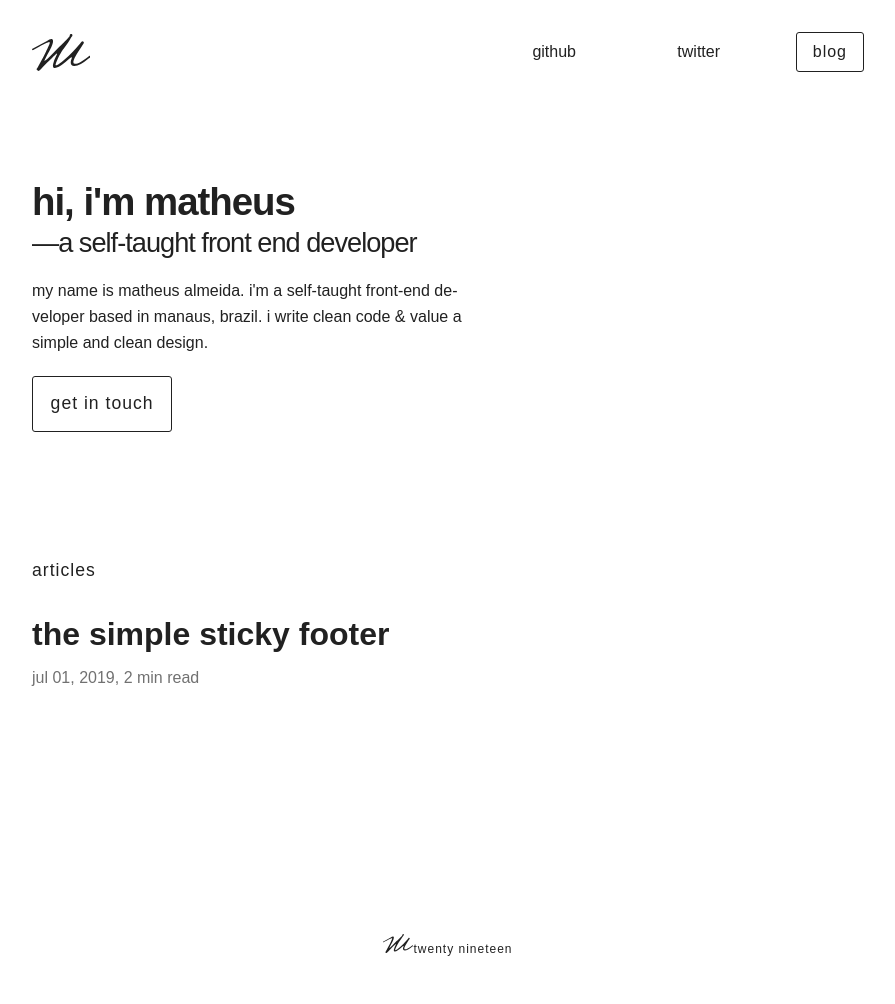
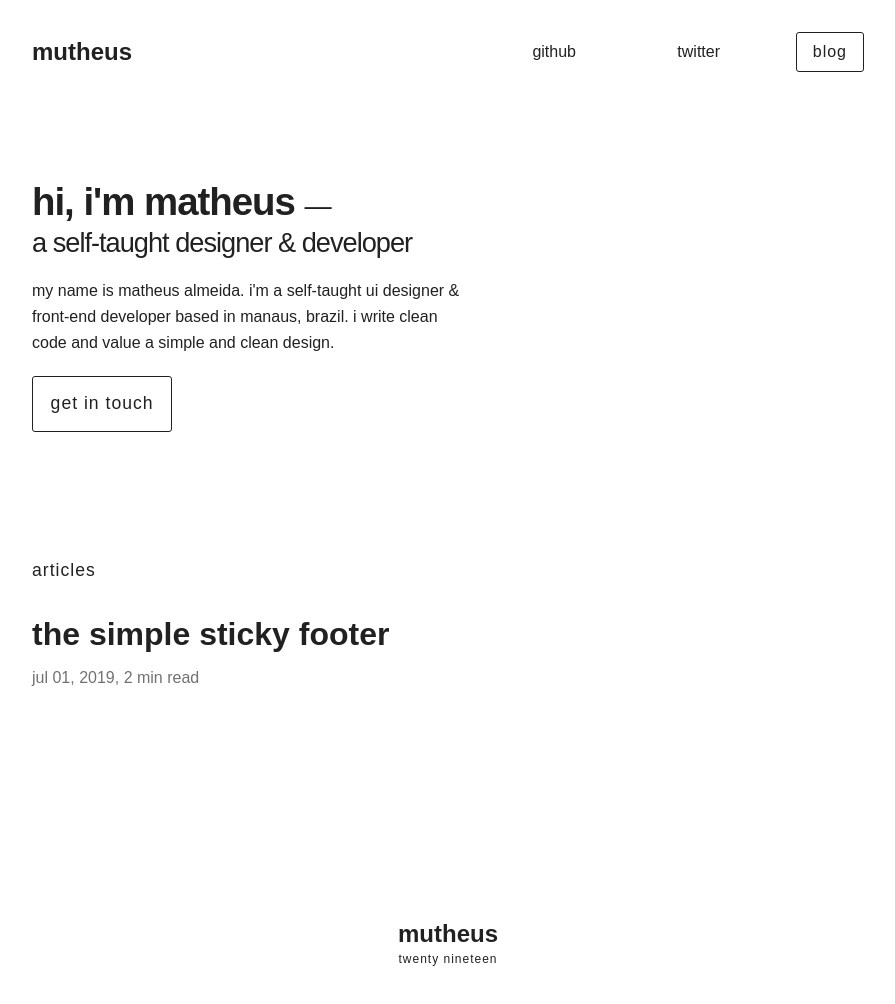
Before and after one commit to mutheusalmeida/mutheusalmeida.github.io, a plain HTML site: page blog/index.html in a window 1280 px wide. Shown: the whole page, without its empty margins (192-1087 px from the left). Drawn offline with Linux system fonts and the light colour scheme; a web font is replaced by a local one.

Commit message:
redesign

```diff
--- a/blog/index.html
+++ b/blog/index.html
@@ -21,13 +21,7 @@
     <header class="header">
       <div class="header__wrapper">
         <h1 class="header__logo">
-          <a href="/">
-            <svg width="58.2" height="37" viewBox="0 0 58.2 37" focusable="false" aria-label="Matheus Almeida">
-              <path
-                    d="M 0.022 15.114 Q -0.132 15.882 0.79 16.189 C 1.01 16.262 11.003 10.122 16.533 8.279 C 18.196 7.588 18.299 8.663 15.918 13.424 C 15.15 15.165 13.998 17.494 13.461 18.8 Q 12.405 20.873 11.618 22.468 Q 5.815 33.104 5.628 33.468 C 5.001 34.688 3.247 35.311 6.703 37 C 8.445 36.274 11.969 31.552 15.238 28.562 C 20.056 23.854 22.842 21.164 23.598 20.489 Q 25.748 18.57 24.749 20.72 Q 21.691 26.446 21.14 30.089 C 20.3 33.645 22.138 34.159 22.983 34.082 Q 27.514 33.775 37.267 24.867 C 37.66 24.506 41.414 20.95 39.11 26.019 Q 37.651 31.548 42.028 32.008 Q 46.957 32.527 56.926 24.176 Q 57.702 23.96 57.824 23.792 C 58.397 23.001 58.302 22.077 57.54 21.718 Q 56.977 21.411 56.619 22.468 C 52.549 25.788 48.347 28.47 45.56 29.397 Q 40.832 30.702 41.414 27.478 C 42.046 23.971 47.186 16.372 50.782 10.813 Q 52.088 9.201 51.857 8.279 C 50.782 6.82 50.091 6.59 48.171 9.585 Q 39.494 19.875 33.737 24.532 Q 27.107 30.167 25.748 30.703 Q 23.048 32.149 23.674 30.165 C 24.671 27.006 27.642 20.489 30.662 16.035 Q 35.936 9.124 38.035 5.49 C 39.263 2.904 39.969 2.453 40.185 2.136 Q 40.876 0.6 39.724 0.062 C 39.225 -0.066 37.804 -0.168 37.727 1.598 C 38.035 2.366 30.584 9.788 26.362 13.732 Q 15.918 24.713 13.922 26.095 Q 12.078 27.785 12.693 26.019 Q 15.918 19.414 17.915 16.035 Q 22.369 7.588 20.551 5.49 C 19.374 4.286 17.259 5.576 14.997 6.897 L 0.022 15.114 Z"
-                    fill="#212121"></path>
-            </svg>
-          </a>
+          <a href="/" class="site__brand">mutheus</a>
         </h1>
 
         <nav class="header__nav">
@@ -40,11 +34,11 @@
     <main class="main">
       <div class="main__wrapper">
         <section class="profile">
-          <h2 class="profile__hello">Hi, I'm Matheus<br>
-            <span class="profile__role">—a self-taught front end developer</span>
+          <h2 class="profile__hello">Hi, I'm Matheus
+            <span class="profile__role">—<br> a self-taught designer & developer</span>
           </h2>
 
-          <p class="profile__about">My name is Matheus Almeida. I'm a self-taught Front-End Developer based in Manaus, Brazil. I write clean code & value a simple and clean design.</p>
+          <p class="profile__about">My name is Matheus Almeida. I'm a self-taught UI Designer & Front-End Developer based in Manaus, Brazil. I write clean code and value a simple and clean design.</p>
 
           <a class="profile__button" href="mailto:mutheusalmeida@gmail.com">Get in touch</a>
         </section>
@@ -62,13 +56,11 @@
       </div>
     </main>
     <footer class="footer">
-      <span class="footer__author">
-        <svg width="30" height="19.1" viewBox="0 0 30 19.1" focusable="false" aria-label="Matheus Almeida">
-          <path
-                d="M 0.011 7.817 Q -0.068 8.213 0.407 8.371 C 0.521 8.409 5.673 5.244 8.523 4.294 C 9.381 3.937 9.433 4.492 8.206 6.946 C 7.81 7.844 7.217 9.044 6.939 9.717 Q 6.395 10.786 5.989 11.608 Q 2.998 17.092 2.901 17.279 C 2.578 17.908 1.674 18.229 3.456 19.1 C 4.354 18.726 6.17 16.292 7.855 14.75 C 10.339 12.323 11.776 10.936 12.165 10.588 Q 13.274 9.599 12.759 10.707 Q 11.182 13.659 10.898 15.537 C 10.465 17.37 11.413 17.635 11.848 17.596 Q 14.184 17.437 19.212 12.845 C 19.415 12.659 21.35 10.826 20.162 13.439 Q 19.41 16.289 21.667 16.527 Q 24.207 16.794 29.347 12.489 Q 29.747 12.377 29.81 12.291 C 30.105 11.883 30.056 11.407 29.663 11.222 Q 29.373 11.063 29.189 11.608 C 27.09 13.32 24.924 14.702 23.488 15.181 Q 21.05 15.853 21.35 14.191 C 21.676 12.383 24.326 8.466 26.18 5.6 Q 26.853 4.769 26.734 4.294 C 26.18 3.542 25.823 3.423 24.834 4.967 Q 20.36 10.272 17.392 12.672 Q 13.974 15.577 13.274 15.854 Q 11.882 16.599 12.205 15.577 C 12.719 13.948 14.25 10.588 15.807 8.292 Q 18.526 4.729 19.608 2.856 C 20.241 1.522 20.605 1.29 20.716 1.127 Q 21.073 0.335 20.479 0.058 C 20.222 -0.008 19.489 -0.061 19.45 0.849 C 19.608 1.245 15.767 5.072 13.59 7.105 Q 8.206 12.766 7.177 13.478 Q 6.227 14.349 6.544 13.439 Q 8.206 10.034 9.236 8.292 Q 11.532 3.937 10.595 2.856 C 9.988 2.235 8.897 2.9 7.731 3.581 L 0.011 7.817 Z"
-                fill="#212121"></path>
-        </svg>twenty nineteen
-      </span>
+      <h1 class="header__logo">
+        <a href="/" class="site__brand">mutheus</a>
+      </h1>
+
+      <span>twenty nineteen</span>
     </footer>
   </body>
 </html>
--- a/styles/article.css
+++ b/styles/article.css
@@ -25,7 +25,6 @@
 
 .post {
   max-width: 33em;
-  margin: 0 auto;
 }
 
 .post__title {
```
Also changed, not shown: blog/the-simple-sticky-footer/index.html (+6 -14 lines), index.html (+1 -0 lines), logo.svg (deleted).
